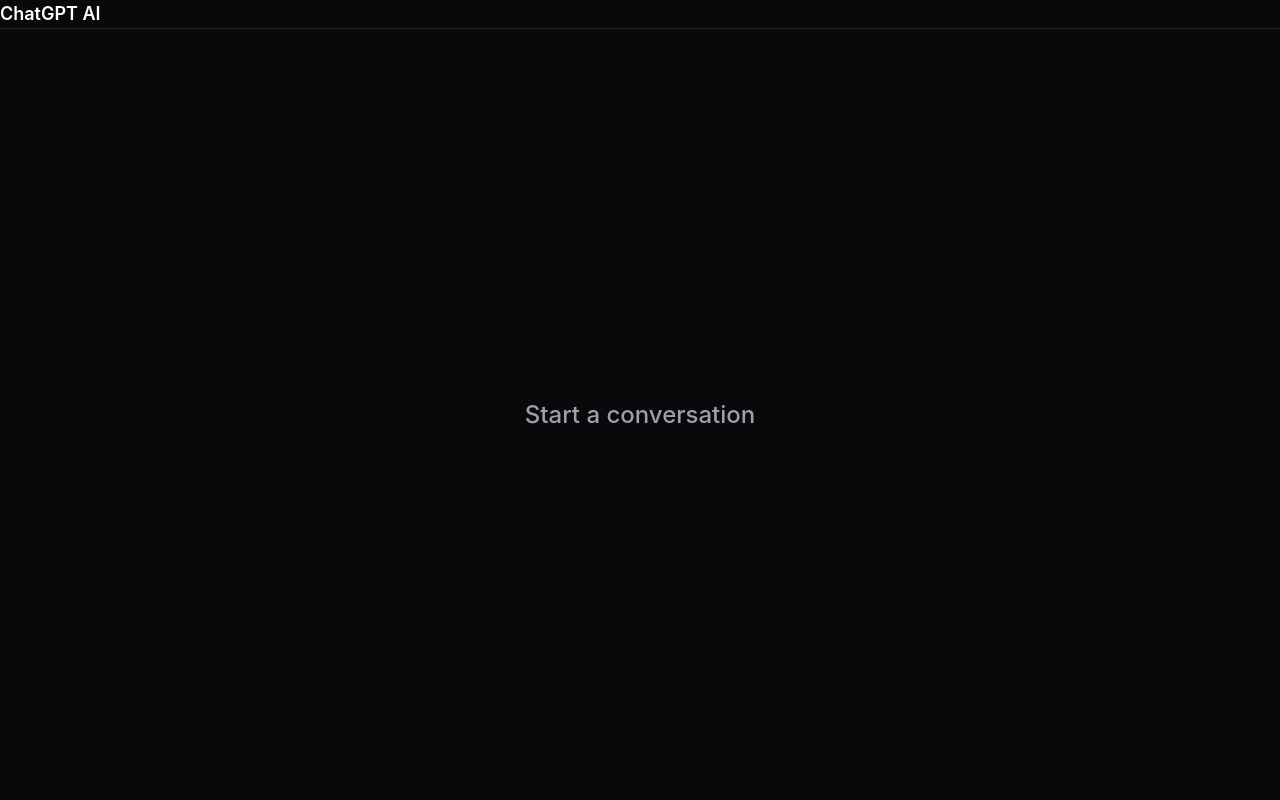
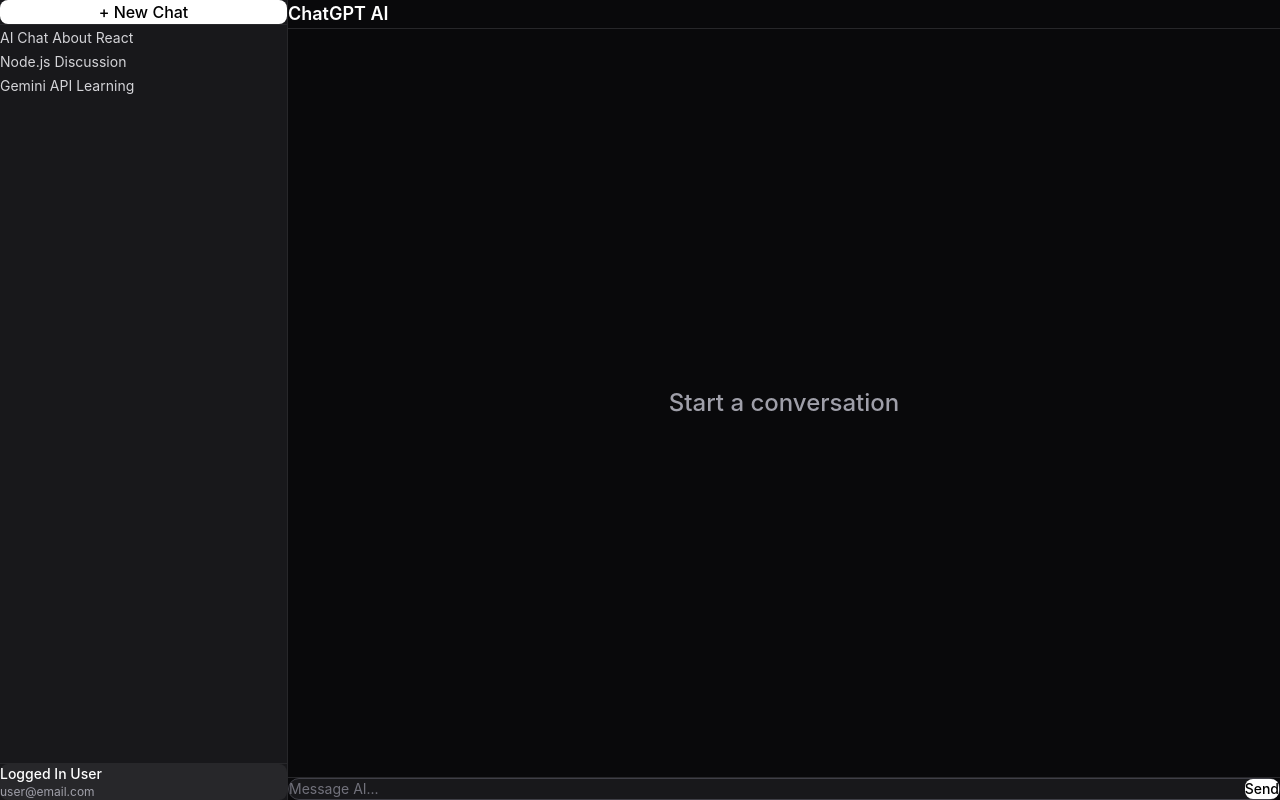
Before and after one commit to PrasadYeole-Developer/DotGPT-UI, a React (Vite) app: page /chat in a window 1280 px wide. Built offline with nearby package versions, Linux system fonts and the light colour scheme; no server answers.

Commit message:
feat add ChatInput.tsx in layout and integrated in ChatPage.tsx

```diff
--- /dev/null
+++ b/src/components/chat/ChatInput.tsx
@@ -0,0 +1,41 @@
+import { useState } from "react";
+
+export function ChatInput() {
+    const [message, setMessage] = useState<string>("");
+
+    const handleSendMessage = (
+        e: React.FormEvent<HTMLFormElement>,
+    ) => {
+        e.preventDefault();
+
+        console.log(message);
+
+        setMessage("");
+    };
+
+    return (
+        <form
+            onSubmit={handleSendMessage}
+            className="border-t border-zinc-800 p-4"
+        >
+            <div className="flex items-end gap-3 rounded-2xl border border-zinc-700 bg-zinc-900 p-3">
+                <textarea
+                    rows={1}
+                    placeholder="Message AI..."
+                    value={message}
+                    onChange={(e) =>
+                        setMessage(e.target.value)
+                    }
+                    className="max-h-40 flex-1 resize-none bg-transparent text-sm text-white outline-none placeholder:text-zinc-500"
+                />
+
+                <button
+                    type="submit"
+                    className="rounded-lg bg-white px-4 py-2 text-sm font-medium text-black transition-all hover:opacity-90"
+                >
+                    Send
+                </button>
+            </div>
+        </form>
+    );
+}
--- a/src/pages/ChatPage.tsx
+++ b/src/pages/ChatPage.tsx
@@ -1,6 +1,10 @@
+import { ChatInput } from "../components/chat/ChatInput";
+import { Sidebar } from "../components/chat/Sidebar"
+
 export function ChatPage() {
     return (
         <div className="flex h-screen bg-zinc-950 text-white">
+            <Sidebar />
             <div className="flex flex-1 flex-col">
                 <header className="border-b border-zinc-800 px-6 py-4">
                     <h1 className="text-lg font-semibold">
@@ -13,6 +17,7 @@
                         Start a conversation
                     </h2>
                 </main>
+                <ChatInput />
             </div>
         </div>
     );
```
